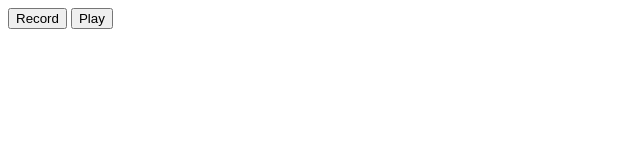
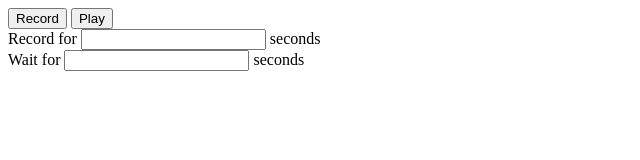
Before and after one commit to ForrestWeiswolf/echo, a website: page index.html in a window 1280 px wide. Shown: the whole page, without its empty margins (0-640 px from the left). Drawn offline with nearby package versions, Linux system fonts and the light colour scheme.

Commit message:
Add 'Record'/'Wait for' inputs

```diff
--- a/index.html
+++ b/index.html
@@ -13,6 +13,13 @@
 	<div id="content">
 		<button id="record" type="button">Record</button>
 		<button id="play" type="button">Play</button>
+		<br>
+		<label>Record for
+			<input type="text" name="Record for" /> seconds</label>
+		<br />
+		<label>Wait for
+			<input type="text" name="Wait for" /> seconds
+		</label>
 	</div>
 	<script src="index.js"></script>
 </body>
--- a/index.js
+++ b/index.js
@@ -12,7 +12,6 @@ function recordAudio() {
       const mediaRecorder = new MediaRecorder(stream);
 
       mediaRecorder.start()
-      console.log('started recording')
       recording = true
 
       mediaRecorder.addEventListener("dataavailable", event => {
```
